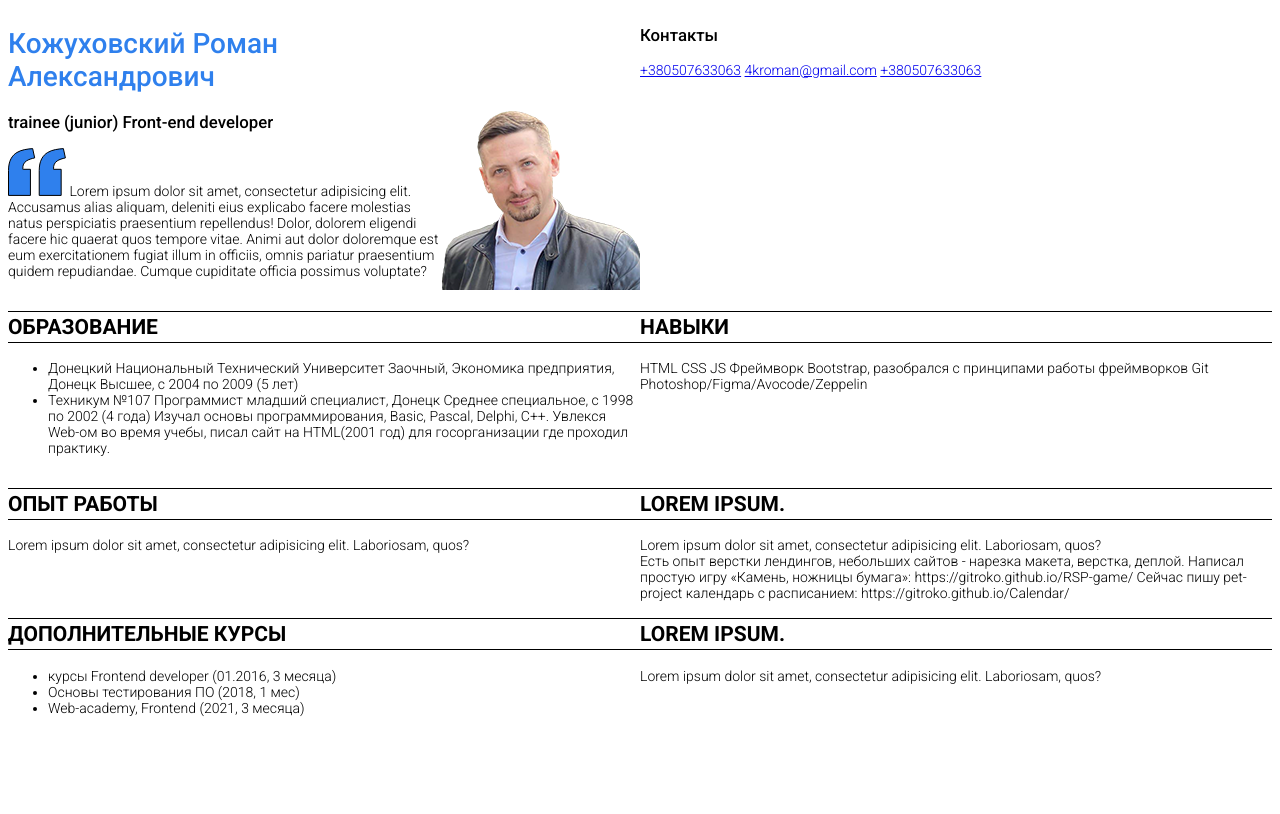
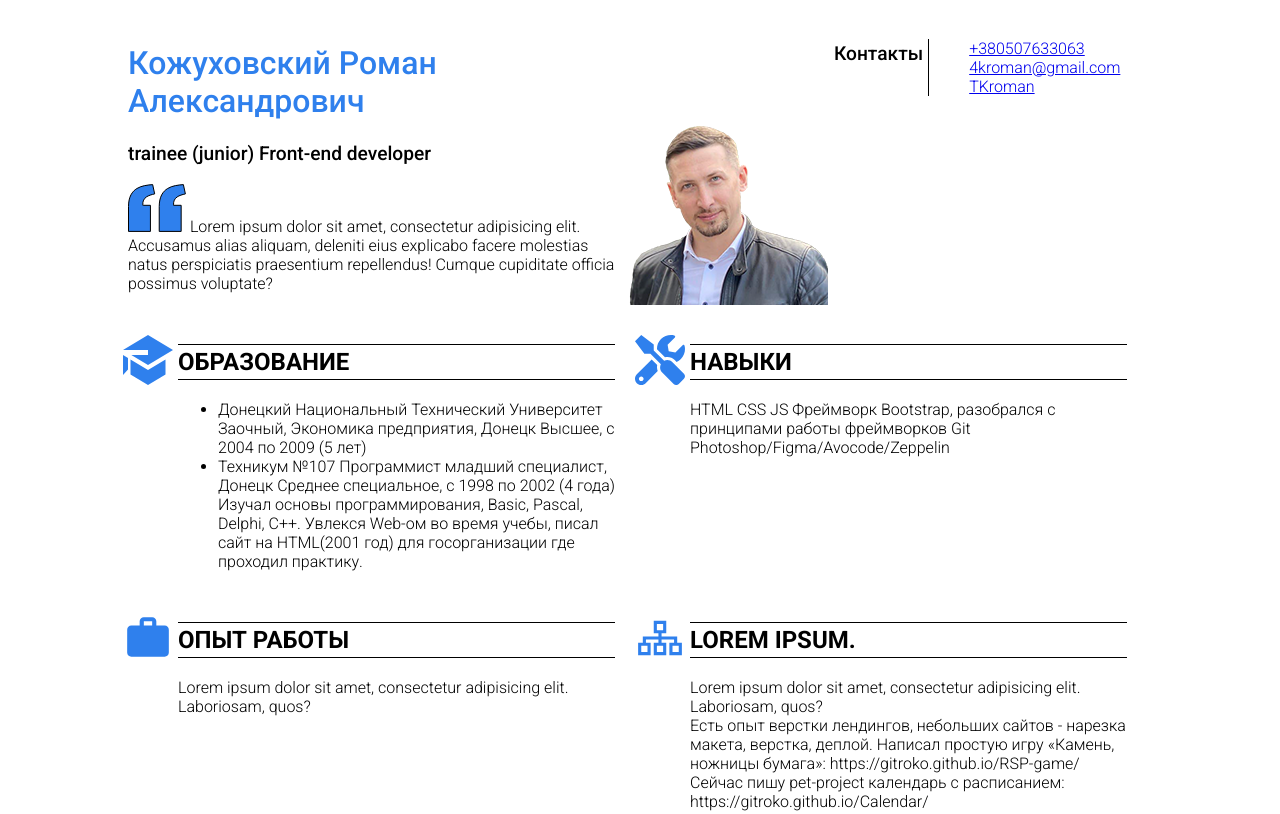
Before and after one commit to GitRoko/GitRoko.github.io, a plain HTML site: page CV_Kozhukhovskyi_Roman_front-end/index.html in a window 1280 px wide. Shown: the top 814 px of the page. Drawn offline with Linux system fonts and the light colour scheme.

Commit message:
add icons

```diff
--- a/CV_Kozhukhovskyi_Roman_front-end/css/style.css
+++ b/CV_Kozhukhovskyi_Roman_front-end/css/style.css
@@ -1,7 +1,8 @@
 body {
-    font-size: 14px;
+    font-size: 16px;
     font-weight: 300;
     font-family: 'Roboto', sans-serif;
+    box-sizing: border-box;
 }
 .container {
     display: flex;
@@ -10,9 +11,18 @@ body {
     justify-content: flex-start;
     align-content: stretch;
     align-items: stretch;
+
+    max-width: 1024px;
+
+    margin: 0 auto;
 }
 .block {
     width: 50%;
+    margin-top: 15px;
+    padding-right: 25px;
+    margin-bottom: 0;
+    padding-left: 50px;
+    box-sizing: border-box;
 }
 h1 {
     font-size: 2em;
@@ -36,13 +46,90 @@ h3 {
     padding: 3px 0;
 }
 .about {
+    width: 100%;
     display: flex;
     flex-direction: row;
     flex-wrap: nowrap;
-    align-content: center;
-    justify-content: center;
-    align-items: center;
+    align-content: space-between;
+    justify-content: space-between;
+    align-items: stretch;
+    padding-left: 0;
+}
+.about .about-header {
+    width: 50%;
 }
 .about .about-body {
+    width: 20%;
     align-self: flex-end;
 }
+.about .about-contact {
+    width: 30%;
+    display: flex;
+    flex-direction: row;
+    flex-wrap: nowrap;
+    align-content: stretch;
+    justify-content: center;
+    align-items: stretch;
+}
+.about-contact .contact-list {
+    border-left: #000000 solid 1px;
+    margin-left: 5px;
+    list-style: none;
+}
+.contact-list-item .contact-tel,
+.contact-list-item .contact-email,
+{
+    position: relative;
+}
+{
+
+}
+.contact-list-item .contact-telegram{
+
+}
+.contact-list-item .contact-tel:before{
+    position: absolute;
+    content: '';
+    width: 25px;
+    height: 25px;
+    left: 0;
+    top: 0;
+    display: block;
+    background-position: center;
+    background-repeat: no-repeat;
+    background-size: cover;
+
+}
+.block h2 {
+    position: relative;
+}
+.block h2:before {
+    content: "";
+    position: absolute;
+    left: -55px;
+    top: -10px;
+    display: block;
+    width: 50px;
+    height: 50px;
+    background-position: center;
+    background-repeat: no-repeat;
+    background-size: cover;
+}
+.education-header:before {
+    background-image: url("../img/education.svg");
+}
+.skills-header:before {
+    background-image: url("../img/tools.svg");
+}
+.experience-header:before {
+    background-image: url("../img/work.svg");
+}
+.pet-projects-header:before {
+    background-image: url("../img/parallel-tasks.svg");
+}
+.courses-header:before {
+    background-image: url("../img/award-fill.svg");
+}
+.hobbies-header:before {
+    background-image: url("../img/face-like.svg");
+}
--- a/CV_Kozhukhovskyi_Roman_front-end/index.html
+++ b/CV_Kozhukhovskyi_Roman_front-end/index.html
@@ -17,19 +17,21 @@
                 <h3>trainee (junior) Front-end developer</h3>
                 <p class="about-info">
                    <img class="icon-quotes" src="img/quotes.svg" alt="quotes icon">
-                   Lorem ipsum dolor sit amet, consectetur adipisicing elit. Accusamus alias aliquam, deleniti eius explicabo facere molestias natus perspiciatis praesentium repellendus! Dolor, dolorem eligendi facere hic quaerat quos tempore vitae. Animi aut dolor doloremque est eum exercitationem fugiat illum in officiis, omnis pariatur praesentium quidem repudiandae. Cumque cupiditate officia possimus voluptate?
+                   Lorem ipsum dolor sit amet, consectetur adipisicing elit. Accusamus alias aliquam, deleniti eius explicabo facere molestias natus perspiciatis praesentium repellendus! Cumque cupiditate officia possimus voluptate?
                 </p>
             </div>
             <div class="about-body">
                 <img class="photo" src="img/Kozhukhovskyi_Roman_CV-1@0.5x.png" alt="Kozhukhovskyi Roman">
             </div>
-        </div>
-        <div class="block contact">
-            <h3 class="contact-header">Контакты</h3>
-            <div class="contact-body">
-                <a class="contact-tel" href="tel:+380507633063">+380507633063</a>
-                <a class="contact-email" href="mailto:4kroman@gmail.com">4kroman@gmail.com</a>
-                <a class="contact-telegram" href="tel:+380507633063">+380507633063</a>
+            <div class="about-contact">
+                <h3 class="contact-header">Контакты</h3>
+                <div class="contact-body">
+                    <ul class="contact-list">
+                        <li class="contact-list-item"><a class="contact-tel" href="tel:+380507633063">+380507633063</a></li>
+                        <li class="contact-list-item"><a class="contact-email" href="mailto:4kroman@gmail.com">4kroman@gmail.com</a></li>
+                        <li class="contact-list-item"><a class="contact-telegram" href="https://t.me/TKroman">TKroman</a></li>
+                    </ul>
+                </div>
             </div>
         </div>
         <div class="block education">
```
Also changed, not shown: CV_Kozhukhovskyi_Roman_front-end/img/address.png (deleted), CV_Kozhukhovskyi_Roman_front-end/img/icons8-telegram-app.svg (added).
